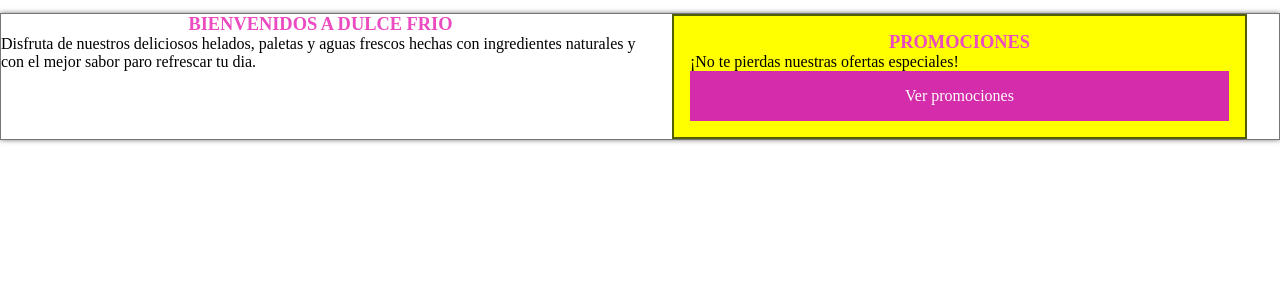
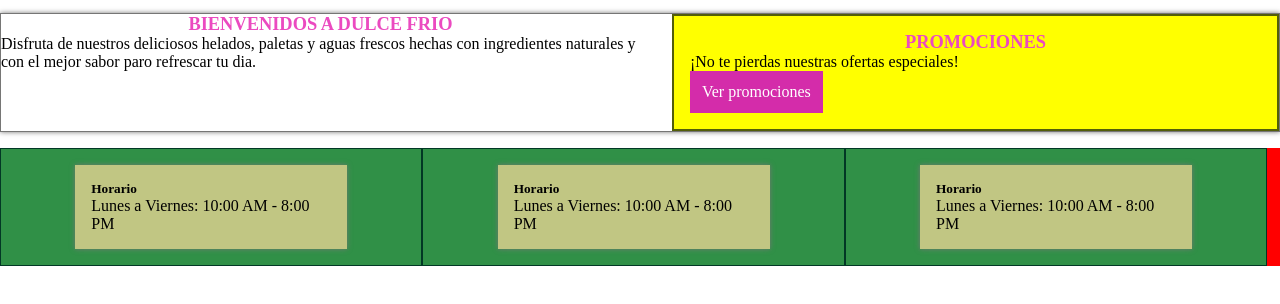
Before and after one commit to edr14/eliminar7A, a plain HTML site: page index.html in a window 1280 px wide. Shown: the part 130-434 px from the top of the page. Drawn offline with Linux system fonts and the light colour scheme.

Commit message:
tarjetas de contacto

```diff
--- a/assets/css/style.css
+++ b/assets/css/style.css
@@ -18,6 +18,7 @@ header{
 }
 .w100{ width: 100%; }
 .w50{ width: 50%; }
+.w33{ width: 33%; float: left; }
 .w25{ width: 25%; }
 .bgRed{ background-color: red; }
 .bgBlue{ background-color: blue; }
@@ -61,18 +62,33 @@ header{
     padding: 1rem;
     background: yellow;
     border: 2px solid #535e09;
+    float: left;
+    width: 95%;
 }
 .btnPromociones{
-    display: block;
-    width: 100%;
-    padding: 1rem;
+    padding: 12px;
     background-color: #d42caa;
     color: #fff;
     text-align: center;
     text-decoration: none;
+    float: left;
 }
 .seccionPromocial{
     margin: 1rem 0;
     border: 1px solid #767675;
     box-shadow: 0px 0px 5px #767675;
 }
+.cardContact{
+    padding: 1rem;
+    background-color: #309047;
+    border: 1px solid #023825;
+}
+.contenedorContacto{
+    float: left;
+    width: 70%;
+    padding: 1rem;
+    margin: 0 15%;
+    background-color: #c1c683;
+    box-shadow: 0px 0px 5px #767675;
+
+}
--- a/index.html
+++ b/index.html
@@ -40,6 +40,28 @@
                 </div>
             </div>
         </section>
+        <section class=" bgRed w100 flotantes seccionContacto">
+            <div class="w33 cardContact">
+                <div class="contenedorContacto">
+                    <h5>Horario</h5>
+                    <p>Lunes a Viernes: 10:00 AM - 8:00 PM</p>
+                </div>
+            </div>
+
+            <div class="w33 cardContact">
+                <div class="contenedorContacto">
+                    <h5>Horario</h5>
+                    <p>Lunes a Viernes: 10:00 AM - 8:00 PM</p>
+                </div>
+            </div>
+
+            <div class="w33 cardContact">
+                <div class="contenedorContacto">
+                    <h5>Horario</h5>
+                    <p>Lunes a Viernes: 10:00 AM - 8:00 PM</p>
+                </div>
+            </div>
+        </section>
     </main>
 </body>
 </html>
```
